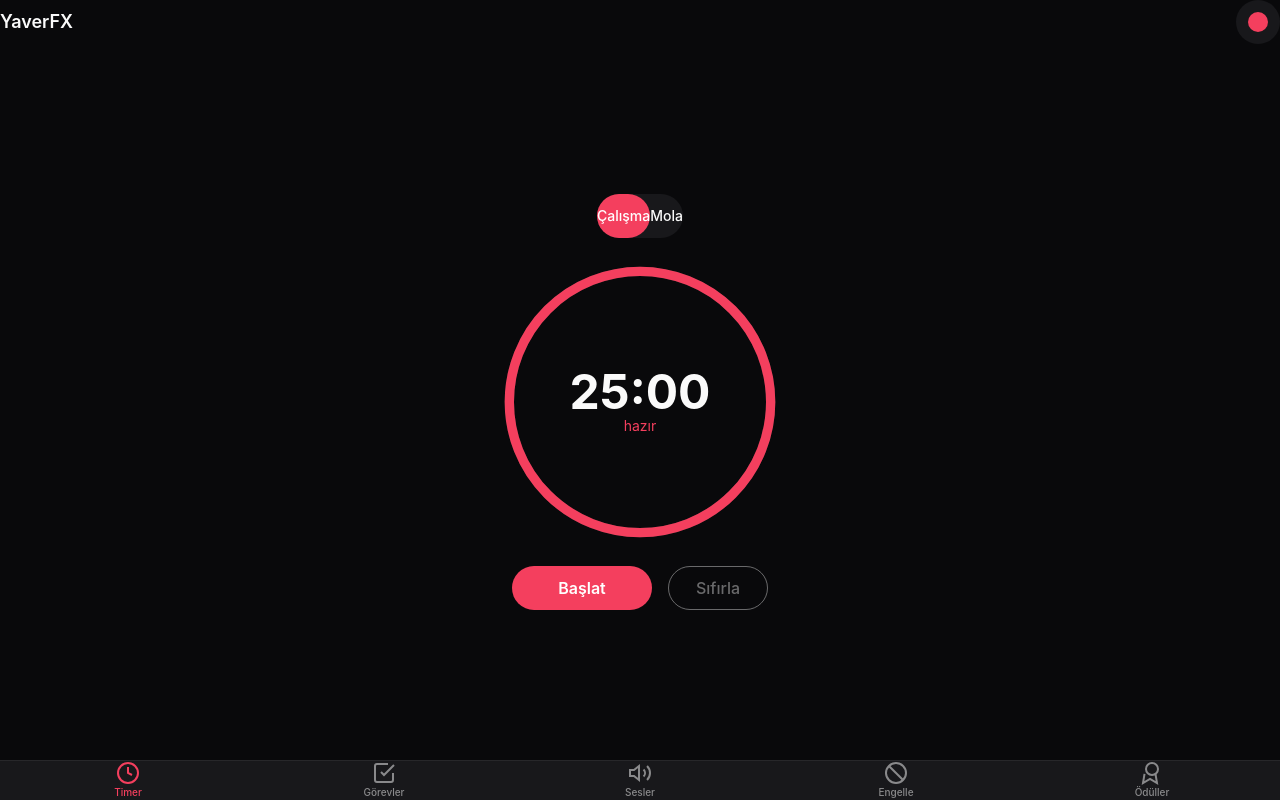
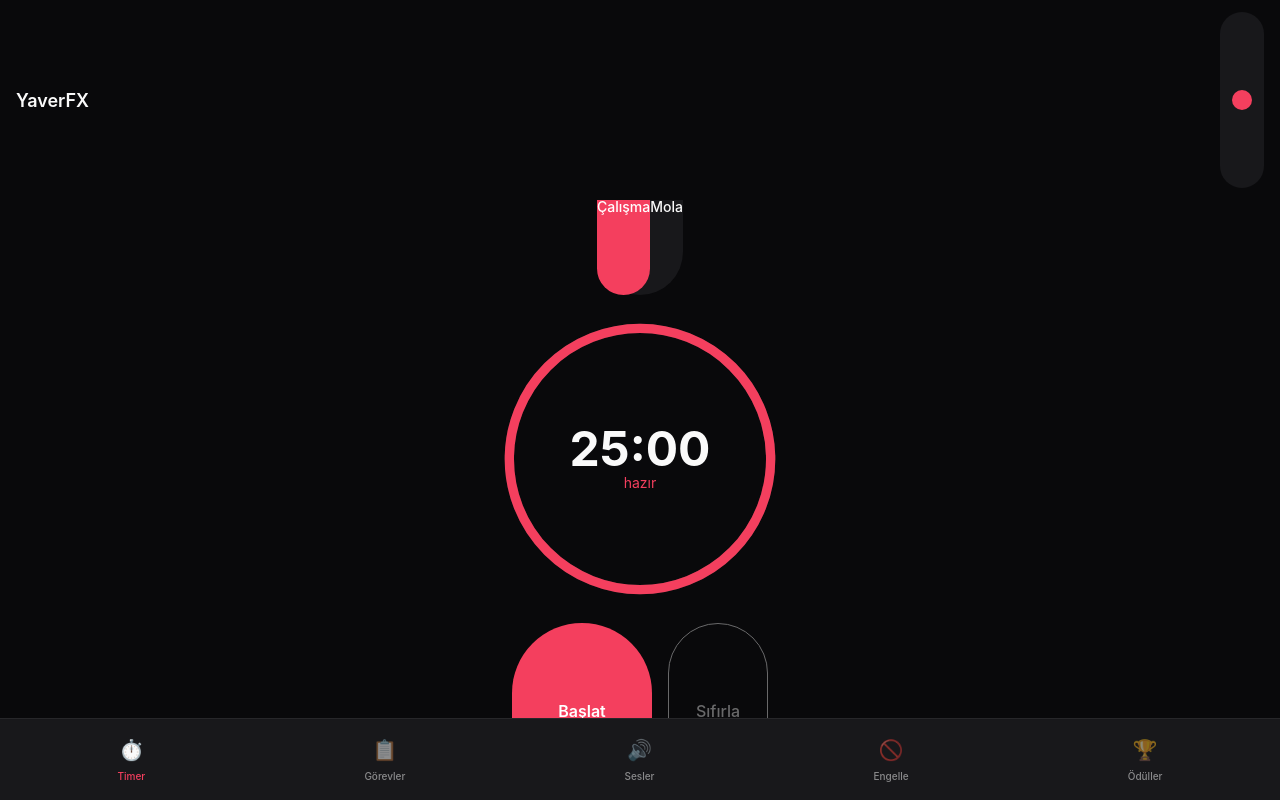
Before and after one commit to Erxpria1/YaverFX, a Next.js app: page / in a window 1280 px wide. Built offline with nearby package versions, Linux system fonts and the light colour scheme.

Commit message:
Fix: iOS Safari PWA - safe area, viewport, fullscreen

```diff
--- a/app/globals.css
+++ b/app/globals.css
@@ -6,10 +6,6 @@
   --theme-accent: #f43f5e;
   --theme-secondary: #18181b;
   --theme-border: #27272a;
-
-  /* Safe areas */
-  --sat: env(safe-area-inset-top, 0px);
-  --sab: env(safe-area-inset-bottom, 0px);
 }
 
 [data-theme="modern"] {
@@ -59,28 +55,58 @@
   -webkit-tap-highlight-color: transparent;
 }
 
-html {
-  height: 100%;
-  width: 100%;
-  overflow: hidden;
-}
-
-body {
+html, body {
   height: 100%;
   width: 100%;
   overflow: hidden;
   background: var(--theme-bg);
   color: var(--theme-text);
-  font-family: -apple-system, BlinkMacSystemFont, "SF Pro", system-ui, sans-serif;
+  font-family: -apple-system, BlinkMacSystemFont, "SF Pro Display", "SF Pro Text", system-ui, sans-serif;
   -webkit-font-smoothing: antialiased;
+  -webkit-text-size-adjust: 100%;
   touch-action: manipulation;
   overscroll-behavior: none;
+  /* iOS PWA için kritik */
+  -webkit-overflow-scrolling: touch;
 }
 
-@layer utilities {
-  .h-safe { height: calc(100vh - var(--sat) - var(--sab)); }
-  .pt-safe { padding-top: var(--sat); }
-  .pb-safe { padding-bottom: var(--sab); }
-  .min-h-44 { min-height: 44px; }
-  .min-w-44 { min-width: 44px; }
+/* iOS Safari PWA için safe area desteği */
+@supports (padding: max(0px)) {
+  body {
+    padding-left: max(0px, env(safe-area-inset-left));
+    padding-right: max(0px, env(safe-area-inset-right));
+    padding-top: max(0px, env(safe-area-inset-top));
+    padding-bottom: max(0px, env(safe-area-inset-bottom));
+  }
 }
+
+/* PWA fullscreen için */
+@supports (height: 100dvh) {
+  .fullscreen-height {
+    height: 100dvh;
+  }
+}
+
+/* Scrollbarı gizle ama scrollu aktif tut */
+.hide-scrollbar::-webkit-scrollbar {
+  display: none;
+}
+
+.hide-scrollbar {
+  -ms-overflow-style: none;
+  scrollbar-width: none;
+}
+
+/* iOS specific fixes */
+@supports (-webkit-touch-callout: none) {
+  html, body {
+    height: -webkit-fill-available;
+  }
+
+  body {
+    /* Prevent bounce effect */
+    position: fixed;
+    width: 100%;
+    height: 100%;
+  }
+}
--- a/app/layout.tsx
+++ b/app/layout.tsx
@@ -3,11 +3,16 @@ import "./globals.css";
 
 export const metadata: Metadata = {
   title: "YaverFX",
-  description: "Odak Uygulaması",
+  description: "Odak & Üretkenlik Uygulaması",
   manifest: "/manifest.json",
   icons: {
     icon: "/favicon.ico",
     apple: "/apple-touch-icon.png",
+  },
+  appleWebApp: {
+    capable: true,
+    title: "YaverFX",
+    statusBarStyle: "black-translucent",
   },
 };
 
@@ -16,8 +21,8 @@ export const viewport: Viewport = {
   initialScale: 1,
   maximumScale: 1,
   userScalable: false,
+  viewportFit: "cover",
   themeColor: "#09090b",
-  viewportFit: "cover",
 };
 
 export default function RootLayout({
@@ -30,11 +35,11 @@ export default function RootLayout({
       <head>
         <meta name="apple-mobile-web-app-capable" content="yes" />
         <meta name="apple-mobile-web-app-status-bar-style" content="black-translucent" />
-        <meta name="viewport" content="width=device-width, initial-scale=1, maximum-scale=1, user-scalable=no, viewport-fit=cover" />
         <meta name="apple-mobile-web-app-title" content="YaverFX" />
+        <meta name="format-detection" content="telephone=no" />
         <meta name="mobile-web-app-capable" content="yes" />
-        <meta name="format-detection" content="telephone=no" />
-        <meta name="theme-color" content="#09090b" />
+        <meta name="full-screen" content="yes" />
+        <meta name="screen-orientation" content="portrait" />
       </head>
       <body className="antialiased">
         {children}
--- a/app/page.tsx
+++ b/app/page.tsx
@@ -1,131 +1,161 @@
 "use client";
 
-import { useState } from "react";
-import PomodoroTimer from "./components/PomodoroTimer";
-import TaskList from "./components/TaskList";
-import AmbientSounds from "./components/AmbientSounds";
-import SiteBlocker from "./components/SiteBlocker";
-import RewardSystem from "./components/RewardSystem";
-import ThemeSelector from "./components/ThemeSelector";
+import { useState, useEffect, useCallback } from "react";
 
-type Page = "timer" | "tasks" | "sounds" | "blocker" | "rewards";
+// PWA için viewport height
+function useViewportHeight() {
+  const [height, setHeight] = useState(
+    typeof window !== "undefined" ? window.innerHeight : 700
+  );
 
-const NAV_ITEMS: { id: Page; label: string; icon: React.ReactNode }[] = [
-  {
-    id: "timer",
-    label: "Timer",
-    icon: (
-      <svg width="24" height="24" viewBox="0 0 24 24" fill="none" stroke="currentColor" strokeWidth="2">
-        <circle cx="12" cy="12" r="10" />
-        <polyline points="12 6 12 12 16 14" />
-      </svg>
-    ),
-  },
-  {
-    id: "tasks",
-    label: "Görevler",
-    icon: (
-      <svg width="24" height="24" viewBox="0 0 24 24" fill="none" stroke="currentColor" strokeWidth="2">
-        <path d="M9 11l3 3L22 4" />
-        <path d="M21 12v7a2 2 0 0 1-2 2H5a2 2 0 0 1-2-2V5a2 2 0 0 1 2-2h11" />
-      </svg>
-    ),
-  },
-  {
-    id: "sounds",
-    label: "Sesler",
-    icon: (
-      <svg width="24" height="24" viewBox="0 0 24 24" fill="none" stroke="currentColor" strokeWidth="2">
-        <path d="M11 5L6 9H2v6h4l5 4V5z" />
-        <path d="M19.07 4.93a10 10 0 0 1 0 14.14M15.54 8.46a5 5 0 0 1 0 7.07" />
-      </svg>
-    ),
-  },
-  {
-    id: "blocker",
-    label: "Engelle",
-    icon: (
-      <svg width="24" height="24" viewBox="0 0 24 24" fill="none" stroke="currentColor" strokeWidth="2">
-        <circle cx="12" cy="12" r="10" />
-        <path d="M4.93 4.93l14.14 14.14" />
-      </svg>
-    ),
-  },
-  {
-    id: "rewards",
-    label: "Ödüller",
-    icon: (
-      <svg width="24" height="24" viewBox="0 0 24 24" fill="none" stroke="currentColor" strokeWidth="2">
-        <circle cx="12" cy="8" r="6" />
-        <path d="M15.477 12.89L17 22l-7-4-7 4l1.523-9.11" />
-      </svg>
-    ),
-  },
-];
+  useEffect(() => {
+    const updateHeight = () => {
+      // iOS Safari için dynamic viewport height
+      const vh = window.innerHeight;
+      // Fallback için visualViewport kullan
+      if (window.visualViewport) {
+        setHeight(vh);
+      } else {
+        setHeight(vh);
+      }
+    };
+
+    updateHeight();
+    window.addEventListener("resize", updateHeight);
+
+    if (window.visualViewport) {
+      window.visualViewport.addEventListener("resize", updateHeight);
+    }
+
+    return () => {
+      window.removeEventListener("resize", updateHeight);
+      if (window.visualViewport) {
+        window.visualViewport.removeEventListener("resize", updateHeight);
+      }
+    };
+  }, []);
+
+  return height;
+}
 
 export default function Home() {
-  const [currentPage, setCurrentPage] = useState<Page>("timer");
+  const viewportHeight = useViewportHeight();
+  const [currentPage, setCurrentPage] = useState<string>("timer");
 
-  const renderPage = () => {
+  // Lazy load components
+  const [TimerComponent, setTimerComponent] = useState<React.ComponentType | null>(null);
+  const [TasksComponent, setTasksComponent] = useState<React.ComponentType | null>(null);
+  const [SoundsComponent, setSoundsComponent] = useState<React.ComponentType | null>(null);
+  const [BlockerComponent, setBlockerComponent] = useState<React.ComponentType | null>(null);
+  const [RewardsComponent, setRewardsComponent] = useState<React.ComponentType | null>(null);
+  const [ThemeComponent, setThemeComponent] = useState<React.ComponentType | null>(null);
+
+  useEffect(() => {
+    import("./components/PomodoroTimer").then(m => setTimerComponent(() => m.default));
+    import("./components/TaskList").then(m => setTasksComponent(() => m.default));
+    import("./components/AmbientSounds").then(m => setSoundsComponent(() => m.default));
+    import("./components/SiteBlocker").then(m => setBlockerComponent(() => m.default));
+    import("./components/RewardSystem").then(m => setRewardsComponent(() => m.default));
+    import("./components/ThemeSelector").then(m => setThemeComponent(() => m.default));
+  }, []);
+
+  const renderPage = useCallback(() => {
     switch (currentPage) {
-      case "timer":
-        return <PomodoroTimer />;
-      case "tasks":
-        return <TaskList />;
-      case "sounds":
-        return <AmbientSounds />;
-      case "blocker":
-        return <SiteBlocker />;
-      case "rewards":
-        return <RewardSystem />;
-      default:
-        return <PomodoroTimer />;
+      case "timer": return TimerComponent ? <TimerComponent /> : null;
+      case "tasks": return TasksComponent ? <TasksComponent /> : null;
+      case "sounds": return SoundsComponent ? <SoundsComponent /> : null;
+      case "blocker": return BlockerComponent ? <BlockerComponent /> : null;
+      case "rewards": return RewardsComponent ? <RewardsComponent /> : null;
+      default: return TimerComponent ? <TimerComponent /> : null;
     }
-  };
+  }, [currentPage, TimerComponent, TasksComponent, SoundsComponent, BlockerComponent, RewardsComponent]);
+
+  const pages = [
+    { id: "timer", label: "Timer", icon: "⏱️" },
+    { id: "tasks", label: "Görevler", icon: "📋" },
+    { id: "sounds", label: "Sesler", icon: "🔊" },
+    { id: "blocker", label: "Engelle", icon: "🚫" },
+    { id: "rewards", label: "Ödüller", icon: "🏆" },
+  ];
 
   const accent = "var(--theme-accent)";
+  const text = "var(--theme-text)";
+  const secondary = "var(--theme-secondary)";
+  const border = "var(--theme-border)";
 
   return (
     <div
-      className="h-screen w-full flex flex-col"
-      style={{ backgroundColor: "var(--theme-bg)" }}
+      style={{
+        height: `${viewportHeight}px`,
+        backgroundColor: "var(--theme-bg)",
+        display: "flex",
+        flexDirection: "column",
+        overflow: "hidden",
+      }}
     >
-      {/* Header */}
+      {/* Header - iOS safe area aware */}
       <header
-        className="flex items-center justify-between px-4 pt-4"
-        style={{ backgroundColor: "var(--theme-bg)" }}
+        style={{
+          display: "flex",
+          alignItems: "center",
+          justifyContent: "space-between",
+          padding: "12px 16px",
+          paddingTop: "max(12px, env(safe-area-inset-top))",
+          backgroundColor: "var(--theme-bg)",
+        }}
       >
-        <h1 className="text-lg font-semibold" style={{ color: "var(--theme-text)" }}>
+        <h1 style={{ fontSize: "18px", fontWeight: "600", color: text }}>
           YaverFX
         </h1>
-        <ThemeSelector />
+        {ThemeComponent && <ThemeComponent />}
       </header>
 
-      {/* Main Content */}
-      <main className="flex-1 overflow-hidden flex items-center justify-center">
+      {/* Main Content - scrollable area */}
+      <main style={{
+        flex: 1,
+        overflow: "auto",
+        WebkitOverflowScrolling: "touch",
+        display: "flex",
+        alignItems: "center",
+        justifyContent: "center",
+        padding: "16px",
+      }}>
         {renderPage()}
       </main>
 
-      {/* Bottom Navigation */}
+      {/* Bottom Navigation - iOS safe area aware */}
       <nav
-        className="flex justify-around items-center px-2 pb-4"
         style={{
-          backgroundColor: "var(--theme-secondary)",
-          borderTop: "1px solid var(--theme-border)",
+          display: "flex",
+          justifyContent: "space-around",
+          alignItems: "center",
+          padding: "8px 8px",
+          paddingBottom: "max(8px, env(safe-area-inset-bottom))",
+          backgroundColor: secondary,
+          borderTop: `1px solid ${border}`,
         }}
       >
-        {NAV_ITEMS.map((item) => (
+        {pages.map((item) => (
           <button
             key={item.id}
             onClick={() => setCurrentPage(item.id)}
-            className="flex flex-col items-center justify-center py-2 px-3 min-w-44"
             style={{
-              color: currentPage === item.id ? accent : "var(--theme-text)",
+              display: "flex",
+              flexDirection: "column",
+              alignItems: "center",
+              justifyContent: "center",
+              padding: "8px 12px",
+              minHeight: "44px",
+              minWidth: "44px",
+              background: "transparent",
+              border: "none",
+              color: currentPage === item.id ? accent : text,
               opacity: currentPage === item.id ? 1 : 0.5,
+              cursor: "pointer",
             }}
           >
-            <div className="mb-1">{item.icon}</div>
-            <span className="text-[10px] font-medium">{item.label}</span>
+            <span style={{ fontSize: "20px", marginBottom: "4px" }}>{item.icon}</span>
+            <span style={{ fontSize: "10px", fontWeight: "500" }}>{item.label}</span>
           </button>
         ))}
       </nav>
```
Also changed, not shown: public/manifest.json.
